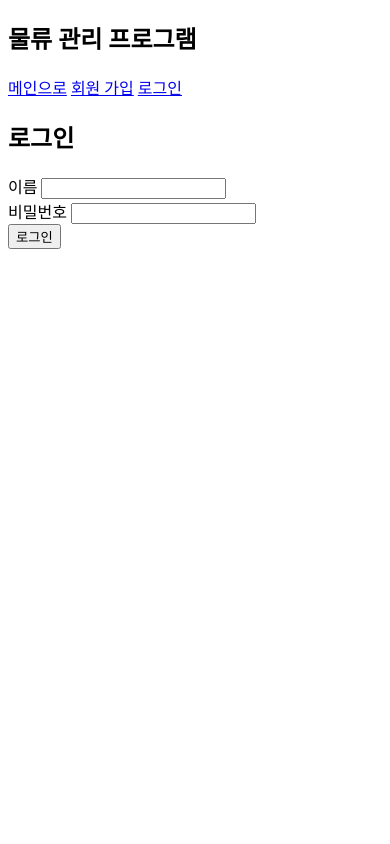
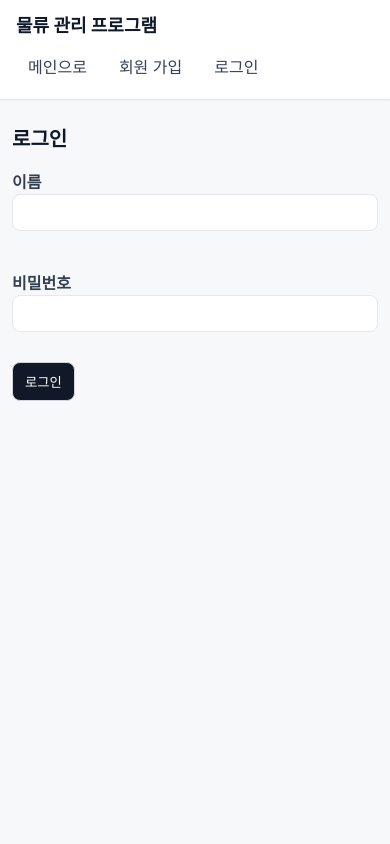
Before and after one commit to tasueom/product-management-flask, a Flask app: page /signin in a window 390 px wide. Run offline with Flask 3, Linux system fonts and the light colour scheme; tables that the repository leaves empty hold one stand-in row (values such as "Sample post").

Commit message:
style(css): style.css 생성 및 연결

```diff
--- /dev/null
+++ b/static/css/style.css
@@ -0,0 +1,148 @@
+*{box-sizing:border-box}
+html,body{height:100%}
+body{
+  margin:0;
+  font-family:-apple-system,BlinkMacSystemFont,"Segoe UI",Roboto,"Noto Sans KR",Arial,sans-serif;
+  color:#1f2937;
+  background:#f7f8fa;
+  line-height:1.5;
+}
+
+.navigation{
+  position:sticky;
+  top:0;
+  z-index:10;
+  display:flex;
+  align-items:center;
+  gap:12px;
+  padding:12px 16px;
+  background:#ffffff;
+  border-bottom:1px solid #e5e7eb;
+  box-shadow:0 1px 2px rgba(0,0,0,.03);
+}
+.navigation h2{
+  margin:0 8px 0 0;
+  font-size:18px;
+  font-weight:700;
+  color:#0f172a;
+}
+.navigation a{
+  display:inline-block;
+  padding:8px 12px;
+  border-radius:8px;
+  text-decoration:none;
+  color:#334155;
+  transition:.15s ease-in-out;
+}
+.navigation a:hover{
+  background:#eef2f7;
+  color:#0f172a;
+}
+
+.container{
+  max-width:960px;
+  margin:24px auto;
+  padding:0 16px 32px;
+}
+
+h2{
+  margin:8px 0 16px;
+  font-size:20px;
+  color:#0f172a;
+}
+
+.noti{
+  display:inline-block;
+  padding:8px 12px;
+  border-radius:8px;
+  background:#eef6ff;
+  color:#0b66c3;
+  border:1px solid #d6e6ff;
+}
+
+form label{
+  display:block;
+  margin:10px 0 6px;
+  color:#344052;
+  font-weight:600;
+}
+input[type="text"],
+input[type="password"],
+input[type="email"],
+textarea{
+  width:100%;
+  padding:10px 12px;
+  border:1px solid #e5e7eb;
+  border-radius:8px;
+  background:#fff;
+  color:#111827;
+  outline:none;
+  transition:border-color .15s ease, box-shadow .15s ease;
+}
+textarea{min-height:96px; resize:vertical}
+input:focus, textarea:focus{
+  border-color:#93c5fd;
+  box-shadow:0 0 0 3px rgba(147,197,253,.35);
+}
+
+button,
+.button,
+table a{
+  display:inline-block;
+  padding:10px 14px;
+  border-radius:8px;
+  border:1px solid #d1d5db;
+  background:#111827;
+  color:#fff;
+  text-decoration:none;
+  cursor:pointer;
+  transition:transform .05s ease, opacity .15s ease, background .15s ease, color .15s ease;
+}
+button:hover,
+.button:hover,
+table a:hover{opacity:.9}
+button:active,
+.button:active,
+table a:active{transform:translateY(1px)}
+
+table{
+  width:100%;
+  border-collapse:separate;
+  border-spacing:0;
+  background:#fff;
+  border:1px solid #e5e7eb;
+  border-radius:12px;
+  overflow:hidden;
+  box-shadow:0 1px 2px rgba(0,0,0,.03);
+  margin:12px 0 24px;
+}
+th, td{
+  padding:12px 14px;
+  border-bottom:1px solid #eef0f3;
+  vertical-align:top;
+}
+th{
+  background:#f5f7fb;
+  text-align:left;
+  font-weight:700;
+  color:#0f172a;
+}
+tr:last-child td{border-bottom:0}
+td textarea{width:100%}
+
+@media (max-width:720px){
+  .navigation{flex-wrap:wrap; gap:8px}
+  .navigation h2{flex-basis:100%}
+  th, td{padding:10px 12px}
+  button, .button, table a{padding:9px 12px}
+  .container{padding:0 12px 24px}
+}
+
+table a[href*="delete"]{
+  background:#b91c1c;
+  border-color:#b91c1c;
+}
+table a[href*="update"]{
+  background:#0f766e;
+  border-color:#0f766e;
+}
--- a/templates/layout.html
+++ b/templates/layout.html
@@ -5,6 +5,7 @@
     <meta name="viewport" content="width=device-width, initial-scale=1.0">
     <title>{% block title %}{% endblock %}</title>
     <script src="{{ url_for('static', filename='js/check.js') }}"></script>
+    <link rel="stylesheet" href="{{ url_for('static', filename='css/style.css') }}">
 </head>
 <body>
     <div class="navigation">
```
